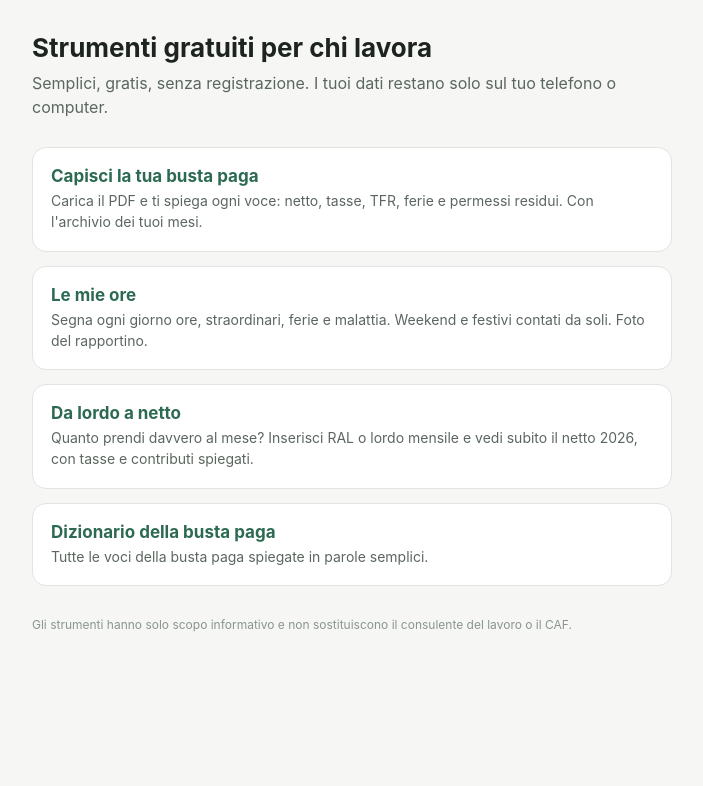
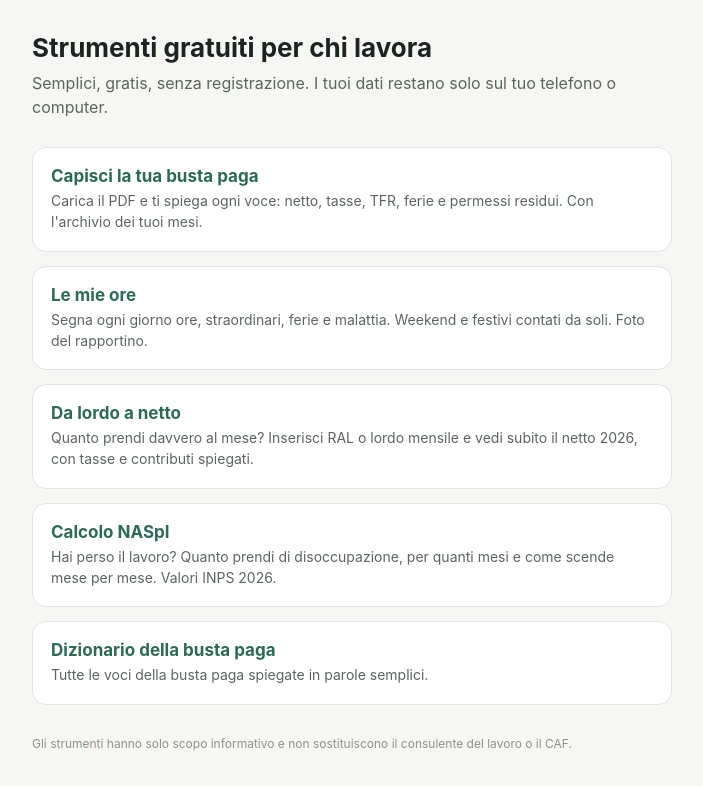
Before and after one commit to createtool-1/createtool-1.github.io, a plain HTML site: page sito/index.html in a window 1280 px wide. Shown: the whole page, without its empty margins (288-991 px from the left). Drawn offline with Linux system fonts and the light colour scheme.

Commit message:
Home: card NASpI

```diff
--- a/sito/index.html
+++ b/sito/index.html
@@ -24,6 +24,7 @@ footer{color:#8a948d;font-size:12px;margin-top:30px;line-height:1.5}
 <a class="card" href="busta-paga/"><b>Capisci la tua busta paga</b><span>Carica il PDF e ti spiega ogni voce: netto, tasse, TFR, ferie e permessi residui. Con l'archivio dei tuoi mesi.</span></a>
 <a class="card" href="le-mie-ore/"><b>Le mie ore</b><span>Segna ogni giorno ore, straordinari, ferie e malattia. Weekend e festivi contati da soli. Foto del rapportino.</span></a>
 <a class="card" href="lordo-netto/"><b>Da lordo a netto</b><span>Quanto prendi davvero al mese? Inserisci RAL o lordo mensile e vedi subito il netto 2026, con tasse e contributi spiegati.</span></a>
+<a class="card" href="naspi/"><b>Calcolo NASpI</b><span>Hai perso il lavoro? Quanto prendi di disoccupazione, per quanti mesi e come scende mese per mese. Valori INPS 2026.</span></a>
 <a class="card" href="dizionario/"><b>Dizionario della busta paga</b><span>Tutte le voci della busta paga spiegate in parole semplici.</span></a>
 <footer>Gli strumenti hanno solo scopo informativo e non sostituiscono il consulente del lavoro o il CAF.</footer>
 </main>
```
